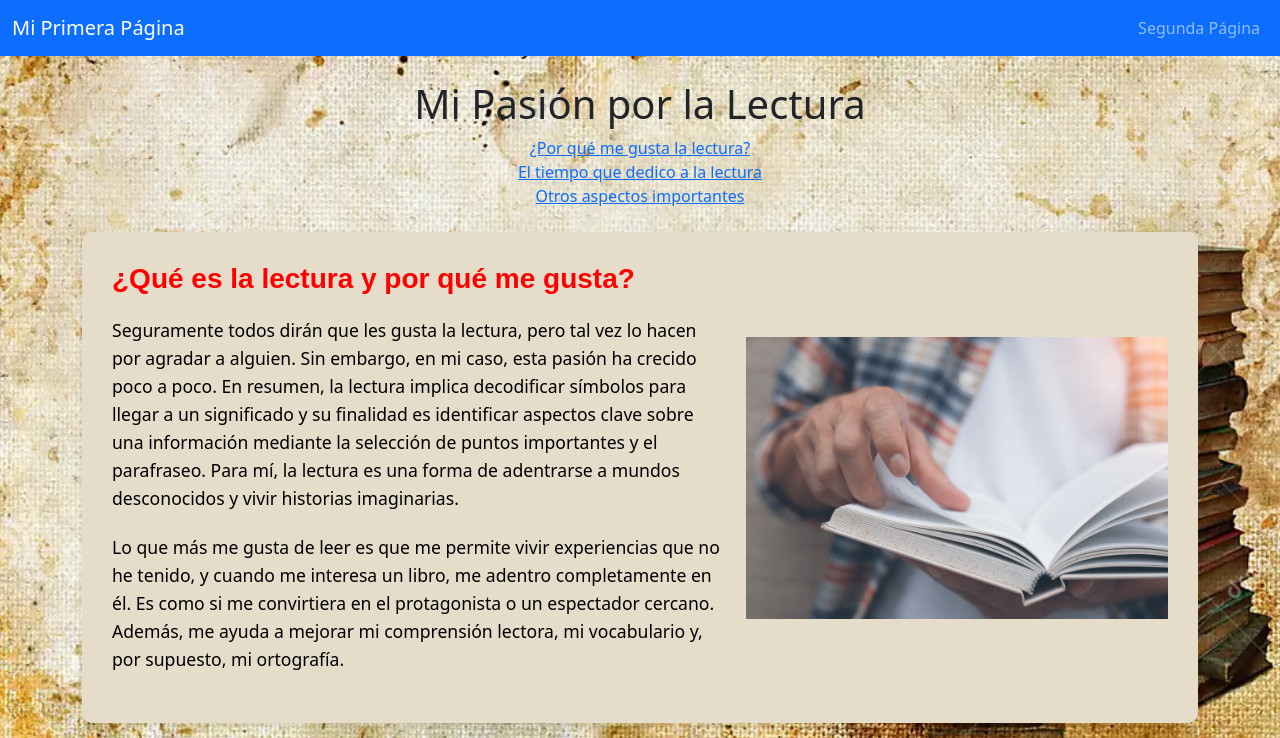
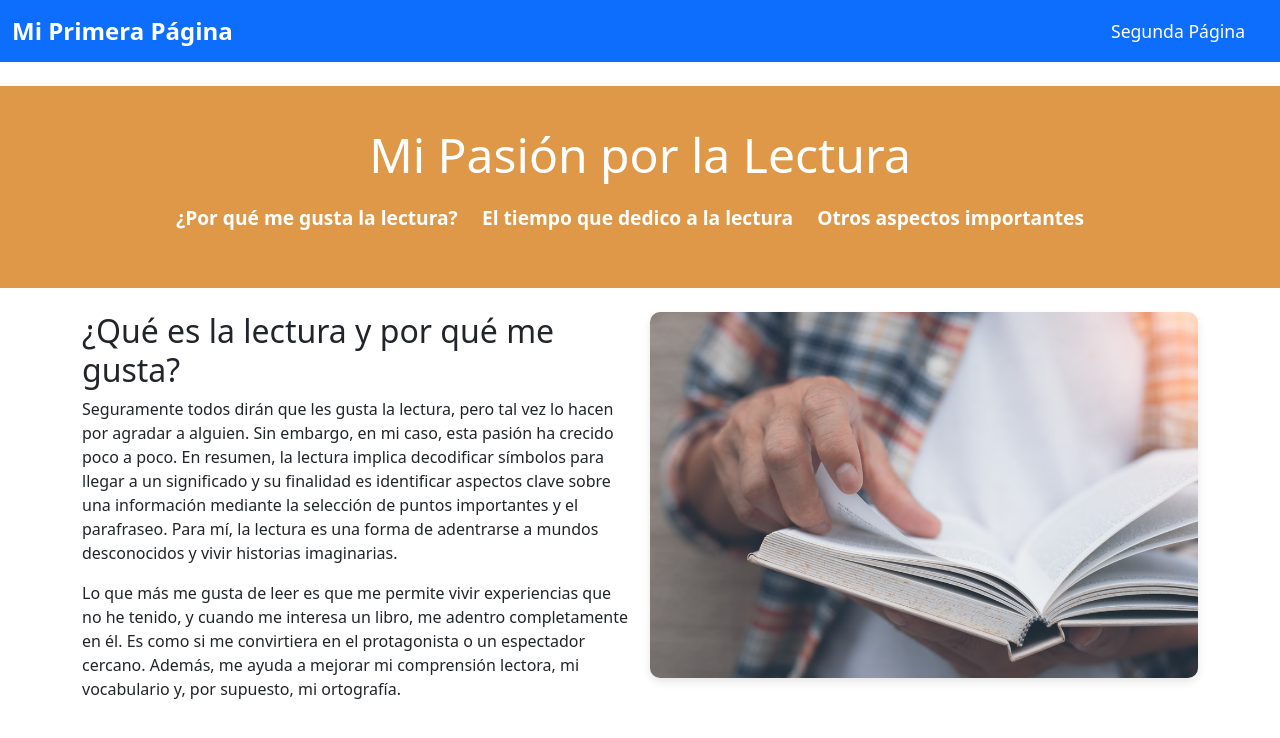
Before and after one commit to BrandonPu/PaginaWebPu-IN6CV, a website: page index.html in a window 1280 px wide. Shown: the top 738 px of the page. Drawn offline with nearby package versions, Linux system fonts and the light colour scheme.

Commit message:
modificaciones

```diff
--- a/index-style.css
+++ b/index-style.css
@@ -1,76 +1,131 @@
-body{
-    background-image: url('assets/image/FondoLibros.jpg');
-    background-size: cover;
-    background-position: center;
-    background-attachment: fixed;
-    margin: 0;
-    font-family: Arial, sans-serif;
+
+
+/* Estilo del encabezado */
+header {
+    background-color: #da892cde;
+    color: white;
+    padding: 40px 0;
+}
+
+header h1 {
+    font-size: 3rem;
+    margin-bottom: 20px;
 }
 
 header ul {
-    list-style-type: none;
+    list-style: none;
     padding: 0;
 }
 
-#porque-me-gusta, #tiempo-dedicado, #otros-aspectos {
-    background-color: #e5dcca;
-    padding: 30px;
+header ul li {
+    display: inline-block;
+    margin-right: 20px;
+}
+
+header ul li a {
+    color: white;
+    text-decoration: none;
+    font-weight: bold;
+    font-size: 1.2rem;
+}
+
+.image-content img {
+    max-width: 100%;
     border-radius: 10px;
     box-shadow: 0 4px 8px rgba(0, 0, 0, 0.1);
-    margin-bottom: 30px;
 }
 
-#porque-me-gusta .content-wrapper,
-#tiempo-dedicado .content-wrapper,
-#otros-aspectos .content-wrapper {
+.content-wrapper {
     display: flex;
+    flex-wrap: wrap;
+    gap: 20px;
     justify-content: space-between;
-    align-items: center;
-    gap: 20px;
 }
 
-#porque-me-gusta .content-wrapper,
-#tiempo-dedicado .content-wrapper,
-#otros-aspectos .content-wrapper {
-    flex-direction: row;
+.text-content {
+    flex: 1;
+    min-width: 300px;
 }
 
-#porque-me-gusta h2,
-#tiempo-dedicado h2,
-#otros-aspectos h2 {
-    font-size: 1.75rem;
-    font-family: 'Arial', sans-serif;
-    font-weight: bold;
-    color: #ff0000;
-    margin-bottom: 20px;
+.image-content {
+    flex: 1;
+    min-width: 300px;
 }
 
-#porque-me-gusta p,
-#tiempo-dedicado p,
-#otros-aspectos p {
-    font-size: 1.1rem;
-    line-height: 1.6;
-    color: #000000;
-    margin-bottom: 20px;
-}
-
-#porque-me-gusta .image-content,
-#tiempo-dedicado .image-content,
-#otros-aspectos .image-content {
-    flex: 0 0 40%;
-    max-width: 100%;
-}
-
-/* Footer */
 footer {
-    background-color: #007bff;
-    color: #ffffff;
-    padding: 20px;
-    text-align: center;
-    border-top: 2px solid #0056b3;
+    background-color: #343a40;
+    color: white;
+    padding: 20px 0;
 }
 
 footer p {
-    margin: 0;
     font-size: 1rem;
 }
+
+
+.navbar {
+    background-color: #007bff;
+    padding: 10px 20px;
+}
+
+.navbar .navbar-brand {
+    font-size: 1.5rem;
+    font-weight: bold;
+}
+
+.navbar-nav .nav-link {
+    font-size: 1.1rem;
+    color: white;
+    margin-right: 15px;
+}
+
+.navbar-nav .nav-link:hover {
+    color: #f8f9fa;
+}
+
+@media (max-width: 768px) {
+    header h1 {
+        font-size: 2.5rem;
+    }
+
+    .navbar-nav {
+        text-align: center;
+    }
+
+    .content-wrapper {
+        flex-direction: column;
+        align-items: center;
+    }
+
+    .text-content {
+        min-width: 100%;
+        margin-bottom: 20px;
+    }
+
+    .image-content {
+        min-width: 100%;
+    }
+}
+
+@media (max-width: 480px) {
+    header h1 {
+        font-size: 2rem;
+    }
+
+    header ul li {
+        display: block;
+        margin-bottom: 10px;
+    }
+
+    section h2 {
+        font-size: 1.8rem;
+    }
+
+    section p {
+        font-size: 1rem;
+    }
+
+    footer p {
+        font-size: 0.9rem;
+    }
+}
--- a/index.html
+++ b/index.html
@@ -18,7 +18,7 @@
             <div class="collapse navbar-collapse" id="navbarNav">
                 <ul class="navbar-nav ms-auto">
                     <li class="nav-item">
-                        <a class="nav-link" href="segundaPágina/segundaPágina.html">Segunda Página</a>
+                        <a class="nav-link" href="segundaPágina/segundaPágina.html" aria-label="Ir a la segunda página">Segunda Página</a>
                     </li>
                 </ul>
             </div>
@@ -27,55 +27,52 @@
 
     <header class="text-center my-4">
         <h1>Mi Pasión por la Lectura</h1>
-        <ul>
-            <li><a href="#porque-me-gusta">¿Por qué me gusta la lectura?</a></li>
-            <li><a href="#tiempo-dedicado">El tiempo que dedico a la lectura</a></li>
-            <li><a href="#otros-aspectos">Otros aspectos importantes</a></li>
-        </ul>
+        <nav>
+            <ul>
+                <li><a href="#porque-me-gusta">¿Por qué me gusta la lectura?</a></li>
+                <li><a href="#tiempo-dedicado">El tiempo que dedico a la lectura</a></li>
+                <li><a href="#otros-aspectos">Otros aspectos importantes</a></li>
+            </ul>
+        </nav>
     </header>
 
     <main class="container">
-        <section id="porque-me-gusta" class="mb-4">
+        <article id="porque-me-gusta" class="mb-4">
             <div class="content-wrapper">
                 <div class="text-content">
                     <h2>¿Qué es la lectura y por qué me gusta?</h2>
                     <p>Seguramente todos dirán que les gusta la lectura, pero tal vez lo hacen por agradar a alguien. Sin embargo, en mi caso, esta pasión ha crecido poco a poco. En resumen, la lectura implica decodificar símbolos para llegar a un significado y su finalidad es identificar aspectos clave sobre una información mediante la selección de puntos importantes y el parafraseo. Para mí, la lectura es una forma de adentrarse a mundos desconocidos y vivir historias imaginarias.</p>
-
                     <p>Lo que más me gusta de leer es que me permite vivir experiencias que no he tenido, y cuando me interesa un libro, me adentro completamente en él. Es como si me convirtiera en el protagonista o un espectador cercano. Además, me ayuda a mejorar mi comprensión lectora, mi vocabulario y, por supuesto, mi ortografía.</p>
                 </div>
-
                 <div class="image-content">
-                    <img src="assets/image/PrimeraImagen.jpg" alt="Imagen representativa de la lectura" class="img-fluid">
+                    <img src="assets/image/PrimeraImagen.jpg" alt="Imagen de una persona leyendo un libro" class="img-fluid">
                 </div>
             </div>
-        </section>
+        </article>
 
-        <section id="tiempo-dedicado" class="mb-4">
+        <article id="tiempo-dedicado" class="mb-4">
             <div class="content-wrapper">
                 <div class="text-content">
                     <h2>El tiempo que le dedico a la lectura</h2>
                     <p>Actualmente, dedico alrededor de 1 hora diaria a la lectura. Aunque no es mucho, si consideramos que en un mes eso suma entre 30 y 31 horas, me da tiempo de leer entre 3 y 4 libros. Si encontrara más libros que me interesen, podría leer hasta 5 libros al mes. Sin embargo, la falta de libros que me atraigan limita un poco mi tiempo de lectura.</p>
                 </div>
-
                 <div class="image-content">
                     <img src="assets/image/SegundaImagen.jpg" alt="Imagen representativa del tiempo dedicado a la lectura" class="img-fluid">
                 </div>
             </div>
-        </section>
+        </article>
 
-        <section id="otros-aspectos">
+        <article id="otros-aspectos">
             <div class="content-wrapper">
                 <div class="text-content">
                     <h2>Otros aspectos relevantes</h2>
                     <p>La lectura no solo mejora nuestros hábitos, sino que también nos permite adquirir conocimientos, incrementa nuestra capacidad comunicativa y fortalece nuestras habilidades de análisis y resolución de problemas. Además, fomenta la empatía y las relaciones interpersonales, habilidades esenciales para la vida cotidiana. Por todas estas razones, la lectura es una actividad que disfruto profundamente, y podría hablar de ella durante horas.</p>
                 </div>
-
                 <div class="image-content">
                     <img src="assets/image/TerceraImagen.jpg" alt="Imagen representativa de los aspectos de la lectura" class="img-fluid">
                 </div>
             </div>
-        </section>
-
+        </article>
     </main>
 
     <footer class="text-center py-4">
```
